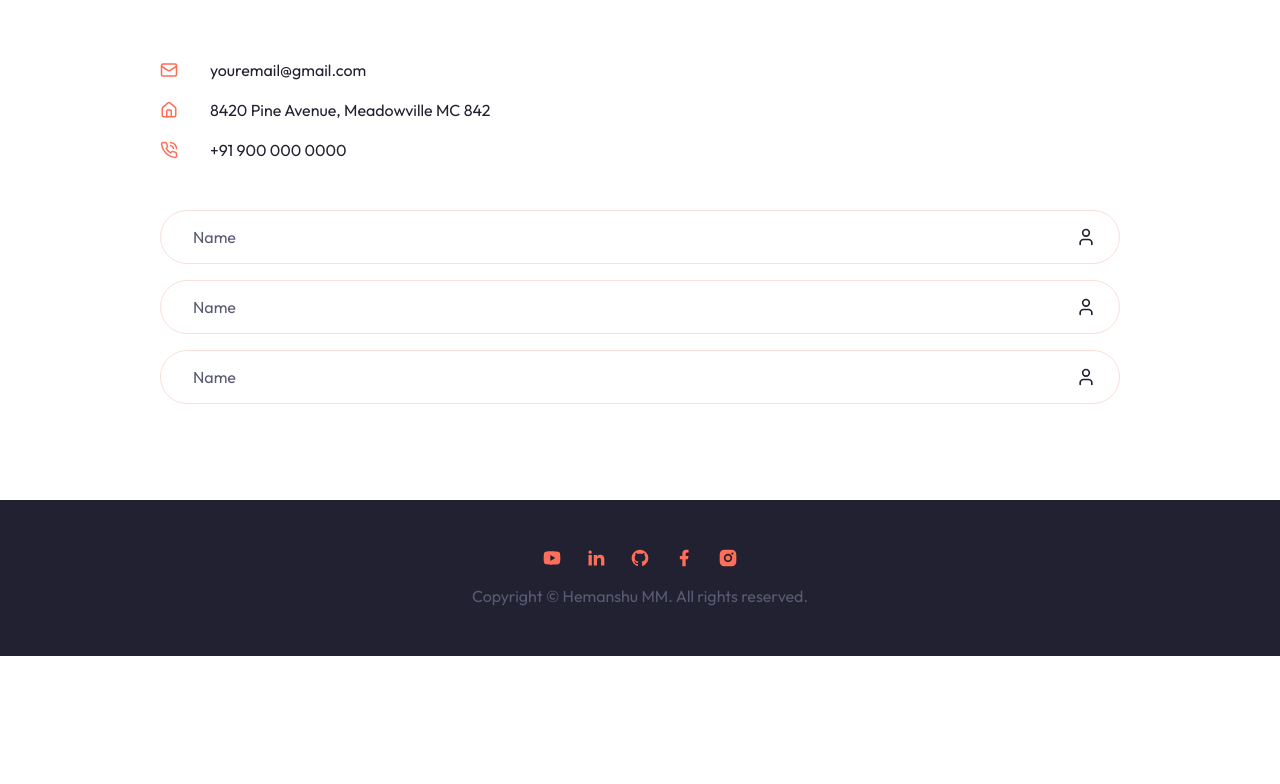
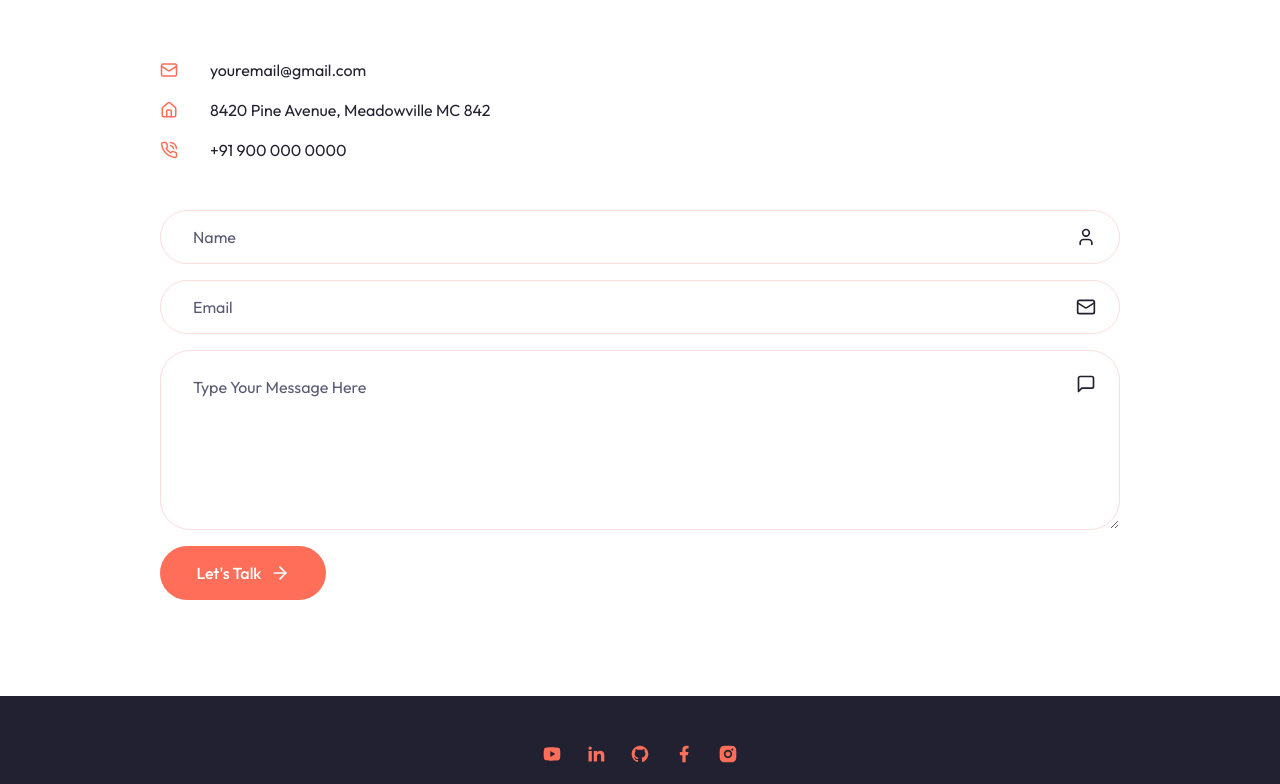
Before and after one commit to hemanshum/Portfolio-Website, a Next.js app: page /contact in a window 1280 px wide. Shown: the part 399-1183 px from the top of the page. Before the commit the page ends 1055 px from the top, so only its background shows below. Built offline with nearby package versions, Linux system fonts and the light colour scheme.

Commit message:
contact page

```diff
--- a/src/components/form.js
+++ b/src/components/form.js
@@ -13,13 +13,17 @@ export default function Form() {
         <User className='absolute right-6' size={20} />
       </div>
       <div className='relative flex items-center'>
-        <Input type='name' id='name' placeholder='Name' />
-        <User className='absolute right-6' size={20} />
+        <Input type='email' id='email' placeholder='Email' />
+        <MailIcon className='absolute right-6' size={20} />
       </div>
       <div className='relative flex items-center'>
-        <Input type='name' id='name' placeholder='Name' />
-        <User className='absolute right-6' size={20} />
+        <Textarea type='name' id='name' placeholder='Type Your Message Here' />
+        <MessageSquare className='absolute top-6 right-6' size={20} />
       </div>
+      <Button className='flex items-center gap-x-2 max-w-[166px]'>
+        Let's Talk
+        <ArrowRightIcon size={20} />
+      </Button>
     </form>
   );
 }
--- a/src/components/ui/textarea.jsx
+++ b/src/components/ui/textarea.jsx
@@ -1,18 +1,19 @@
-import * as React from "react"
+import * as React from 'react';
 
-import { cn } from "@/lib/utils"
+import { cn } from '@/lib/utils';
 
 const Textarea = React.forwardRef(({ className, ...props }, ref) => {
   return (
-    (<textarea
+    <textarea
       className={cn(
-        "flex min-h-[80px] w-full rounded-md border border-input bg-background px-3 py-2 text-sm ring-offset-background placeholder:text-muted-foreground focus-visible:outline-none focus-visible:ring-2 focus-visible:ring-ring focus-visible:ring-offset-2 disabled:cursor-not-allowed disabled:opacity-50",
+        'flex min-h-[180px] w-full rounded-[30px] border border-input bg-background px-8 py-6 text-base ring-offset-background placeholder:text-muted-foreground focus-visible:outline-none focus-visible:ring-2 focus-visible:ring-ring focus-visible:ring-offset-2 disabled:cursor-not-allowed disabled:opacity-50',
         className
       )}
       ref={ref}
-      {...props} />)
+      {...props}
+    />
   );
-})
-Textarea.displayName = "Textarea"
+});
+Textarea.displayName = 'Textarea';
 
-export { Textarea }
+export { Textarea };
```
